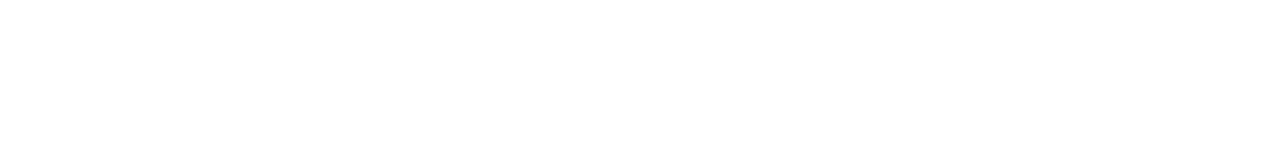
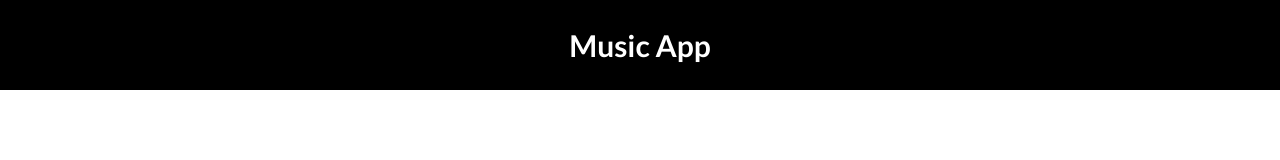
Before and after one commit to AndriiSalohub/music-app, a website built with Vite: page index.html in a window 1280 px wide. Built offline with nearby package versions, Linux system fonts and the light colour scheme.

Commit message:
added markup for header

```diff
--- a/css/style.css
+++ b/css/style.css
@@ -0,0 +1,15 @@
+@import url("https://fonts.googleapis.com/css2?family=Lato:wght@400;700&display=swap");
+:root {
+    --font-family: "Lato", sans-serif;
+    --text-primary: white;
+}
+
+.header {
+    padding: 30px;
+    font-family: var(--font-family);
+    color: var(--text-primary);
+    font-size: 30px;
+    font-weight: 700;
+    background-color: black;
+    text-align: center;
+}
--- a/index.html
+++ b/index.html
@@ -9,7 +9,9 @@
         <title>Music App</title>
     </head>
     <body>
-        <div id="app"></div>
+        <header class="header">
+            <h1 class="header__title">Music App</h1>
+        </header>
         <script type="module" src="./js/main.js"></script>
     </body>
 </html>
```
